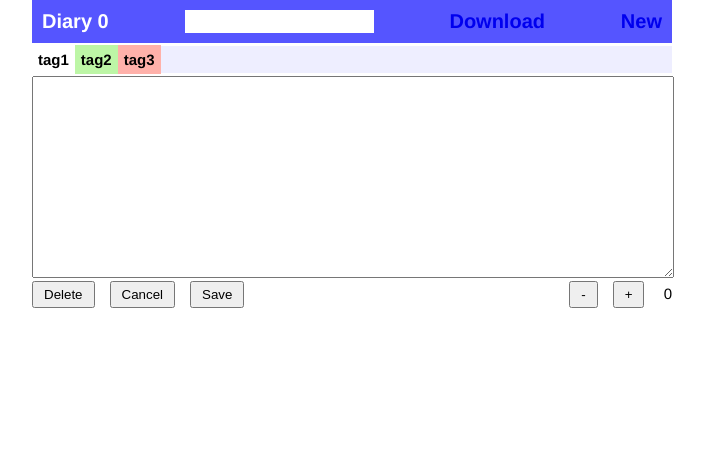
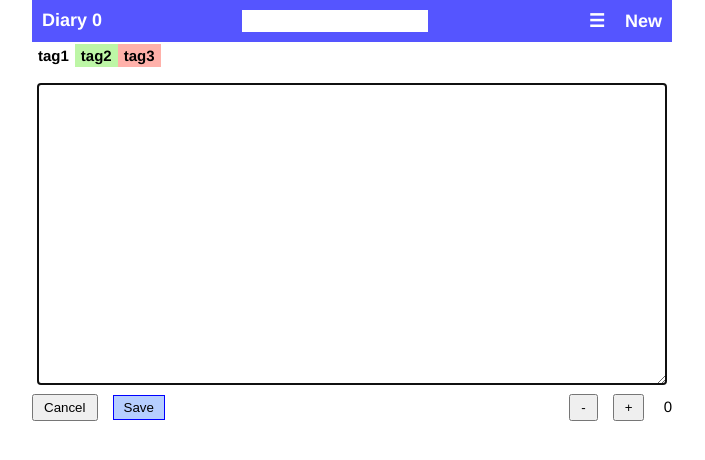
Before and after one commit to tomimick/Tiny-Notes, a Vue app: page / in a window 1280 px wide. Both pictures are taken after a click on the link "New". Shown: the top 460 px of the page, without its empty margins (288-993 px from the left). Built offline with nearby package versions, Linux system fonts and the light colour scheme.

Commit message:
Fixed header, settings page

```diff
--- a/src/App.vue
+++ b/src/App.vue
@@ -1,18 +1,21 @@
 <template>
   <header>
+  <div class="navi">
       <span>Diary {{title}}</span>
       <input type="text" v-model="search" autocomplete="off" />
-      <a href="#" @click="onDownload">Download</a>
-      <a href="#" @click="onAdd">New</a>
-  </header>
-
-  <div class="taglist">
+      <span>
+          <a href="#" @click="onSettingsOpen">&#9776;</a>
+          <a href="#" @click="onAdd">New</a>
+      </span>
+  </div>
+  <div class="taglist"  v-if="mode!='settings'">
   <span v-for="(item, index) in tags" :key="index" @click="onSelectTag(item)"
         :style="{ backgroundColor: item.color }"
         :class="{ active: tag_selected == item.name }">
     {{item.name}}
   </span>
   </div>
+  </header>
 
   <main>
   <div class="items" v-if="mode=='list'">
@@ -25,14 +28,15 @@
         {{item.text}}
       </div>
   </div>
+
   <div class="edit" v-if="mode=='edit'">
-    <textarea v-model="body"></textarea>
+    <textarea ref="textbody" v-model="body"></textarea>
 
     <div class="buttonrow">
         <span>
-        <button @click="onDelete">Delete</button>
+        <button @click="onDelete" v-if="note_selected.id">Delete</button>
         <button @click="onCancelEdit">Cancel</button>
-        <button @click="onSave">Save</button>
+        <button @click="onSave" class="action">Save</button>
         </span>
         <span>
         <button @click="delta-=1">-</button>
@@ -40,6 +44,22 @@
         {{delta}}
         </span>
     </div>
+  </div>
+
+  <div class="settings" v-if="mode=='settings'">
+      <h2>Settings</h2>
+      <h3>Tags</h3>
+      <p>{{tags}}</p>
+
+      <input type="color" />
+
+      <h3>Export</h3>
+      <button @click="onDownload">Export notes</button>
+
+      <hr/>
+
+      <button @click="onSettingsCancel">Cancel</button>
+      <button @click="onSettingsSave" class="action">Save</button>
   </div>
 
   </main>
@@ -107,6 +127,11 @@ export default {
             t.delta = 0;
             t.tag_selected = '';
             t.mode = 'edit';
+            t.clearSelection();
+
+            setTimeout(() => {
+                t.$refs.textbody.focus();
+            }, 50);
         },
         onEdit(note) {
             let t = this;
@@ -161,7 +186,19 @@ export default {
         },
         clearSelection() {
             this.note_selected = {id:0,text:''};
-        }
+        },
+        onSettingsOpen() {
+            let t = this;
+            t.mode = 'settings';
+        },
+        onSettingsCancel() {
+            let t = this;
+            t.mode = 'list';
+        },
+        onSettingsSave() {
+            let t = this;
+            t.mode = 'list';
+        },
     }
 }
 </script>
@@ -170,6 +207,7 @@ export default {
 * {
     margin: 0;
     padding: 0;
+    box-sizing: border-box;
 }
 body {
     font-size: 15px;
@@ -185,19 +223,33 @@ a {
 }
 
 header {
+    position: fixed;
+    width: 100%;
     background: #55f;
+    font-weight: bold;
+}
+header .navi {
     padding: 10px;
 	display: flex;
     justify-content: space-between;
     color: #fff;
-    font-size: 20px;
-    font-weight: bold;
+    font-size: 18px;
     user-select: none;
 }
+
 header input {
     outline: none;
     border: none;
-    padding: 4px 6px;
+    width: 30%;
+    padding: 2px 6px;
+}
+header a {
+    margin-left: 20px;
+    color: #fff;
+}
+
+main {
+    padding-top: 78px;
 }
 
 .item {
@@ -211,46 +263,66 @@ header input {
     white-space: pre-line;
     border: 2px solid #000;
 }
-
 .item span {
-    color: #555;
+    color: #22a;
     float: right;
     font-size: 70%;
 }
 .item a {
     color: #33f;
     float: right;
-    margin-right: 10px;
+    clear: both;
 }
 
 .taglist {
-    font-weight: bold;
     /*border-bottom: 1px solid #555;*/
-    background: #eef;
+    background: #fff;
     padding: 5px;
     padding-left: 0;
-    margin: 3px 0px;
     user-select: none;
+    overflow-x: auto;
 }
 .taglist span {
-    padding: 6px 6px;
+    padding: 3px 6px;
 }
 .taglist span.active {
     border: 2px solid #000;
 }
 
 .edit textarea {
-    width: 100%;
-    height: 200px;
+    width: 98%;
+    height: 300px;
+    padding: 5px;
+    margin: 1%;
+    font-size: 110%;
+    border: 0;
 }
-.edit button {
+button {
     margin-right: 15px;
     padding: 4px 10px;
+}
+button.action {
+    background: #b6ceff;
+    border: 1px solid blue;
 }
 
 .buttonrow {
 	display: flex;
     justify-content: space-between;
+}
+
+.settings {
+    xtext-align: center;
+}
+
+h3 {
+    margin-top: 24px;
+}
+
+hr {
+    margin: 50px 0 10px;
+    border: 0;
+    border-bottom: 1px dashed #aaa;
 }
 
 @media screen and (min-width: 1000px) {
@@ -259,6 +331,10 @@ header input {
         width: 50%;
         margin: 0 auto;
     }
+    header {
+        width: 50%;
+    }
+
 }
 
 </style>
```
